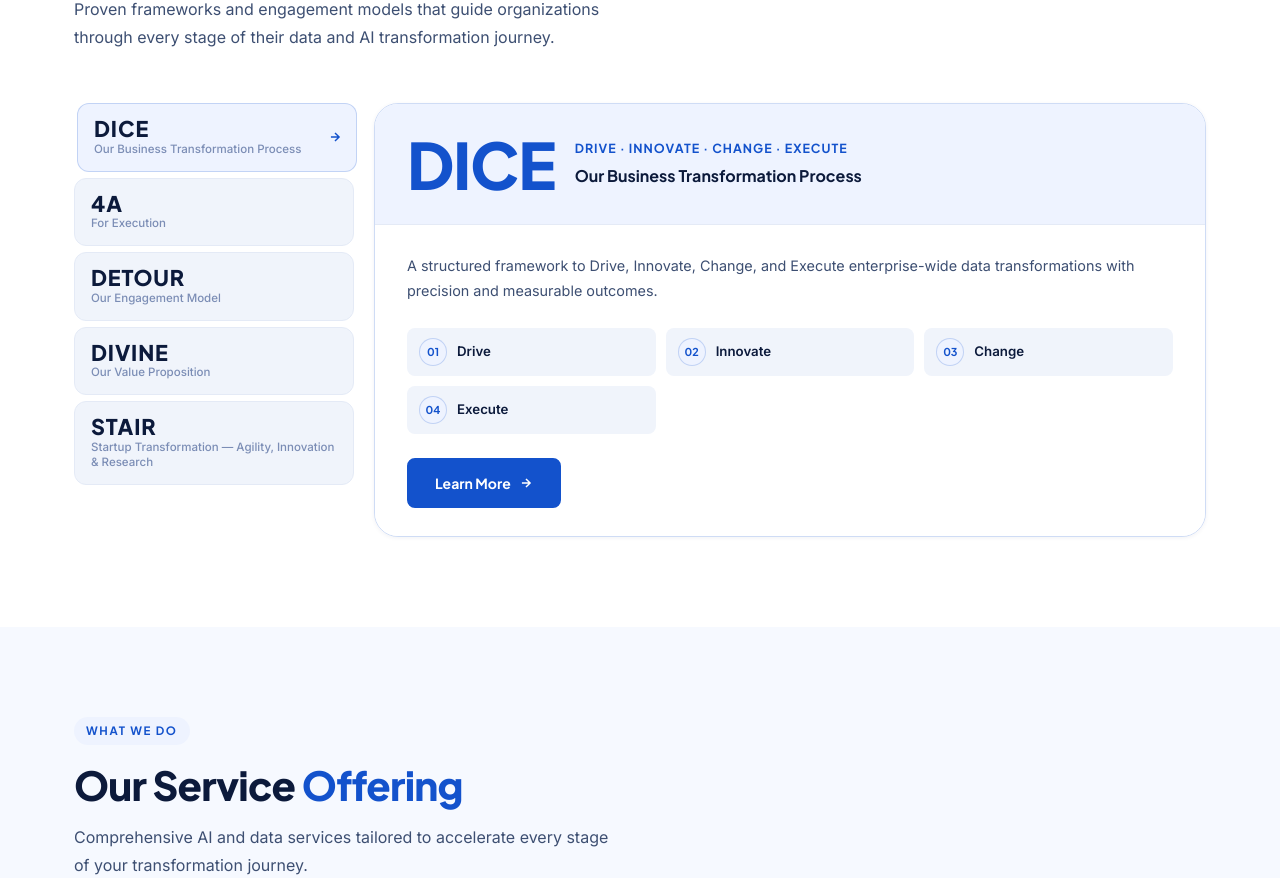
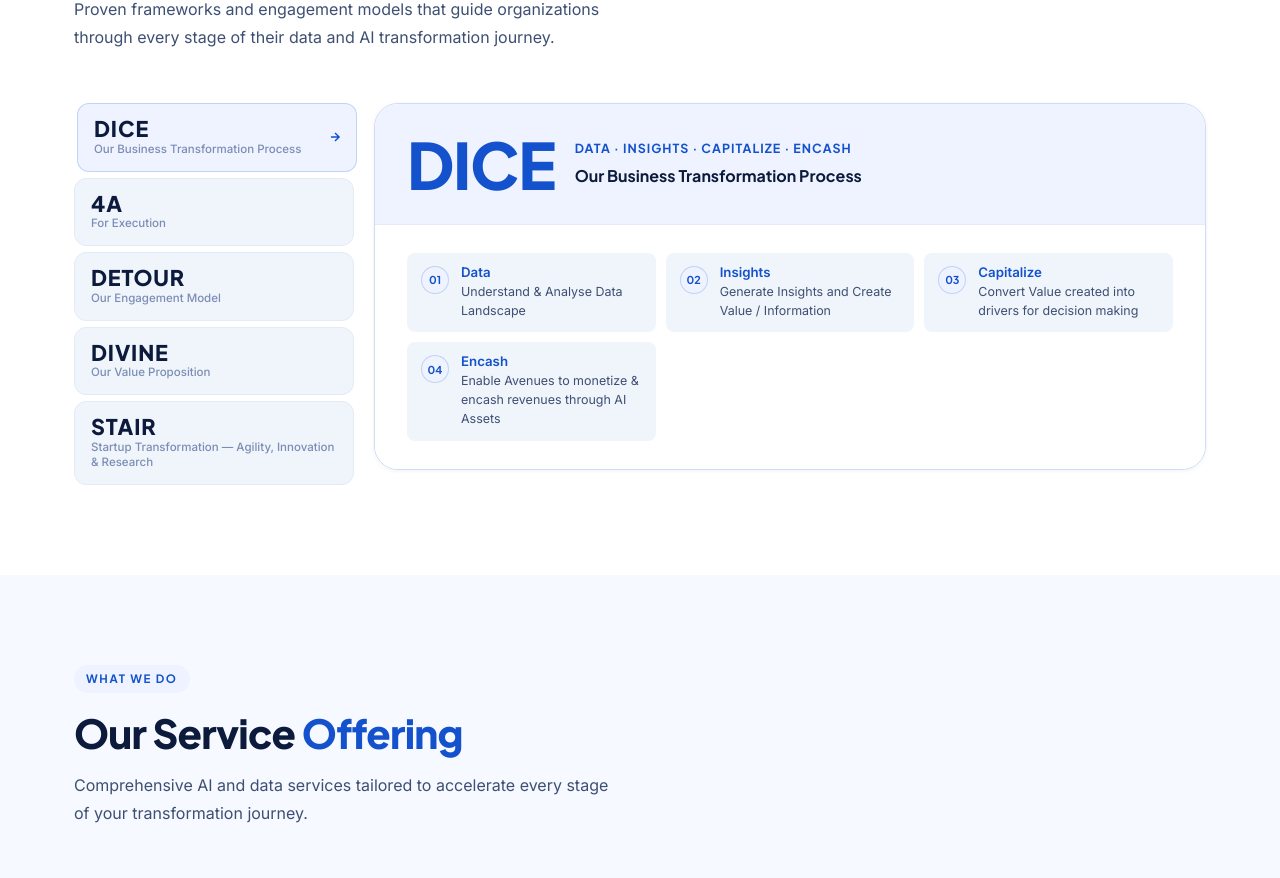
Before and after one commit to nikhil-karthik-avvss/drivethrudata-react, a React (Vite) app: page / in a window 1280 px wide. Shown: the part 2014-2892 px from the top of the page. Built offline with nearby package versions, Linux system fonts and the light colour scheme.

Commit message:
Business Model: use real step descriptions, remove Learn More button

```diff
--- a/src/components/BusinessModel.css
+++ b/src/components/BusinessModel.css
@@ -113,13 +113,6 @@
   padding: 28px 32px;
   background: var(--bg-card);
 }
-.bm__desc {
-  font-size: 0.9rem;
-  color: var(--text-body);
-  line-height: 1.75;
-  margin-bottom: 24px;
-}
-
 .bm__steps {
   display: grid;
   grid-template-columns: repeat(3, 1fr);
@@ -127,9 +120,9 @@
 }
 .bm__step {
   display: flex;
-  align-items: center;
-  gap: 10px;
-  padding: 10px 12px;
+  align-items: flex-start;
+  gap: 12px;
+  padding: 12px 14px;
   background: var(--bg-muted);
   border-radius: var(--radius-sm);
   animation: stepSlide 0.35s ease backwards;
@@ -149,11 +142,22 @@
   align-items: center;
   justify-content: center;
   flex-shrink: 0;
+  margin-top: 1px;
+}
+.bm__step-content {
+  display: flex;
+  flex-direction: column;
+  gap: 2px;
 }
 .bm__step-label {
   font-size: 0.83rem;
-  font-weight: 600;
-  color: var(--text-heading);
+  font-weight: 700;
+  line-height: 1.2;
+}
+.bm__step-desc {
+  font-size: 0.78rem;
+  color: var(--text-body);
+  line-height: 1.5;
 }
 
 @media (max-width: 900px) {
--- a/src/components/BusinessModel.jsx
+++ b/src/components/BusinessModel.jsx
@@ -5,37 +5,61 @@ const models = [
   {
     acronym: 'DICE',
     name: 'Our Business Transformation Process',
-    full: 'Drive · Innovate · Change · Execute',
-    desc: 'A structured framework to Drive, Innovate, Change, and Execute enterprise-wide data transformations with precision and measurable outcomes.',
     color: 'blue',
+    steps: [
+      { label: 'Data',       desc: 'Understand & Analyse Data Landscape' },
+      { label: 'Insights',   desc: 'Generate Insights and Create Value / Information' },
+      { label: 'Capitalize', desc: 'Convert Value created into drivers for decision making' },
+      { label: 'Encash',     desc: 'Enable Avenues to monetize & encash revenues through AI Assets' },
+    ],
   },
   {
     acronym: '4A',
     name: 'For Execution',
-    full: 'Align · Assess · Activate · Accelerate',
-    desc: 'Four pillars of execution that ensure alignment across teams, assess current capabilities, activate new processes, and accelerate delivery.',
     color: 'orange',
+    steps: [
+      { label: 'Assess',      desc: 'Current Data & AI Landscape' },
+      { label: 'Analyze',     desc: 'Perform feasibility Study' },
+      { label: 'Automate',    desc: 'Through AI technologies & Do End to End Implementation' },
+      { label: 'Accelerate',  desc: 'Business through Value adds and Innovations' },
+    ],
   },
   {
     acronym: 'DETOUR',
     name: 'Our Engagement Model',
-    full: 'Define · Explore · Test · Optimize · Unify · Realize',
-    desc: 'Our signature engagement model that defines, explores, tests, optimizes, unifies, and realizes value from your data and AI investments.',
     color: 'green',
+    steps: [
+      { label: 'Discover',   desc: 'Understand the AS-IS & Identify Scope for AI' },
+      { label: 'Evaluate',   desc: 'Perform Technical & Business feasibility Study' },
+      { label: 'Transform',  desc: 'Implement AI Powered Solution to accelerate Business' },
+      { label: 'Optimize',   desc: 'Monitor & Optimize Performance & stabilize Solutions' },
+      { label: 'UpSkill',    desc: 'Enable, Train and Upskill team to adapt to changes' },
+      { label: 'Realize',    desc: 'Generate business opportunities to create revenue streams' },
+    ],
   },
   {
     acronym: 'DIVINE',
     name: 'Our Value Proposition',
-    full: 'Deliver · Innovate · Vision · Integrate · Nurture · Execute',
-    desc: 'The core value we bring to every engagement — delivering innovation with vision, integrating solutions, nurturing capabilities, and executing results.',
     color: 'purple',
+    steps: [
+      { label: 'Data',        desc: 'Aggregate Data from heterogeneous Sources' },
+      { label: 'Information', desc: 'Process Data into meaningful Information' },
+      { label: 'Value',       desc: 'Convert Information into Value through technology' },
+      { label: 'INnovation',  desc: 'Apply Innovation & Research to encash Value' },
+      { label: 'Engineering', desc: 'Continuously enhance value through our Engineering Process' },
+    ],
   },
   {
     acronym: 'STAIR',
     name: 'Startup Transformation — Agility, Innovation & Research',
-    full: 'Scale · Transform · Accelerate · Integrate · Realize',
-    desc: 'A specialized model for startups to Scale, Transform, Accelerate, Integrate, and Realize AI-driven growth from MVP to market leader.',
     color: 'teal',
+    steps: [
+      { label: 'Startup',    desc: 'Enable Startup to focus on building enterprise grade AI solution' },
+      { label: 'Transform',  desc: 'Work culture through personalized guidance on solution development' },
+      { label: 'Agility',    desc: 'Bring Agility into their thinking and solution development to beat the market needs' },
+      { label: 'Innovation', desc: 'Establish the culture of innovation into their thought Process' },
+      { label: 'Research',   desc: 'Constantly guide stakeholders through Research & Development' },
+    ],
   },
 ];
 
@@ -106,26 +130,26 @@ export default function BusinessModel() {
             <div className="bm__panel-top" style={{ background: c.bg }}>
               <div className="bm__acronym" style={{ color: c.text }}>{m.acronym}</div>
               <div>
-                <p className="bm__full" style={{ color: c.text }}>{m.full}</p>
+                <p className="bm__full" style={{ color: c.text }}>
+                  {m.steps.map(s => s.label).join(' · ')}
+                </p>
                 <h3 className="bm__model-name">{m.name}</h3>
               </div>
             </div>
             <div className="bm__panel-body">
-              <p className="bm__desc">{m.desc}</p>
               <div className="bm__steps">
-                {m.full.split(' · ').map((step, i) => (
-                  <div key={step} className="bm__step" style={{ animationDelay: `${i * 0.07}s` }}>
+                {m.steps.map((step, i) => (
+                  <div key={step.label} className="bm__step" style={{ animationDelay: `${i * 0.07}s` }}>
                     <span className="bm__step-num" style={{ background: c.bg, color: c.text, border: `1px solid ${c.border}` }}>
                       {String(i + 1).padStart(2, '0')}
                     </span>
-                    <span className="bm__step-label">{step}</span>
+                    <div className="bm__step-content">
+                      <span className="bm__step-label" style={{ color: c.text }}>{step.label}</span>
+                      <span className="bm__step-desc">{step.desc}</span>
+                    </div>
                   </div>
                 ))}
               </div>
-              <a href="#contact" className="btn-primary" style={{ marginTop: '24px', display: 'inline-flex' }}>
-                Learn More
-                <svg width="14" height="14" viewBox="0 0 24 24" fill="none" stroke="currentColor" strokeWidth="2.5"><path d="M5 12h14M12 5l7 7-7 7"/></svg>
-              </a>
             </div>
           </div>
         </div>
--- a/src/components/Platforms.jsx
+++ b/src/components/Platforms.jsx
@@ -183,6 +183,7 @@ export default function Platforms() {
         <div
           className="platforms__track"
           ref={trackRef}
+          onMouseEnter={() => { manual.current = true; }}
         >
           {items.map((p, i) => (
             <div
```
